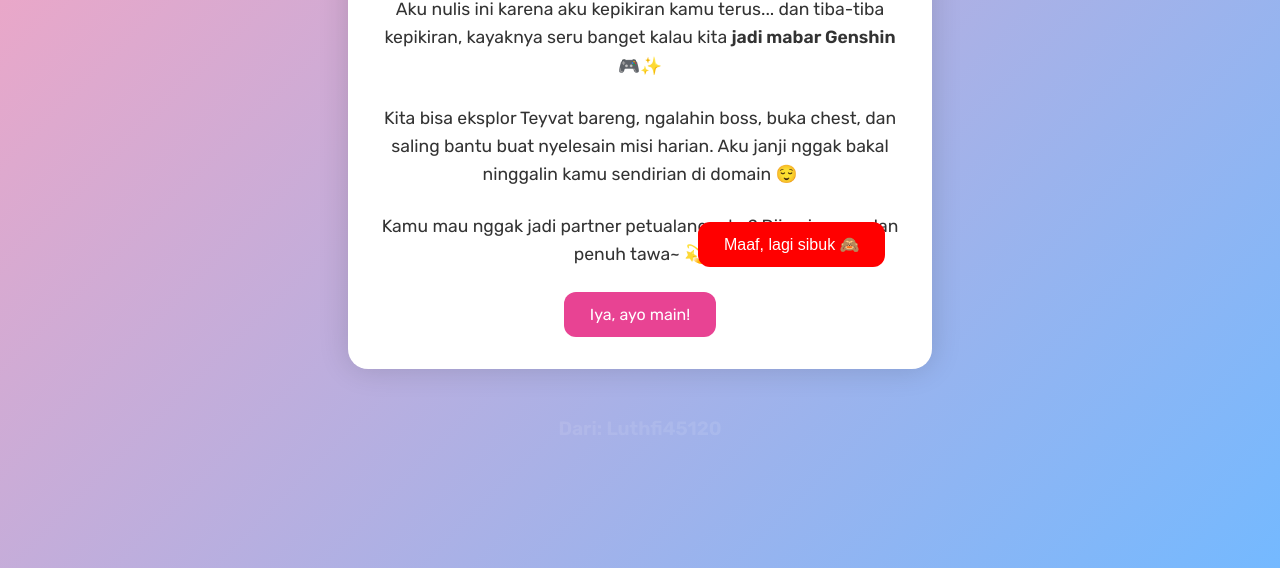
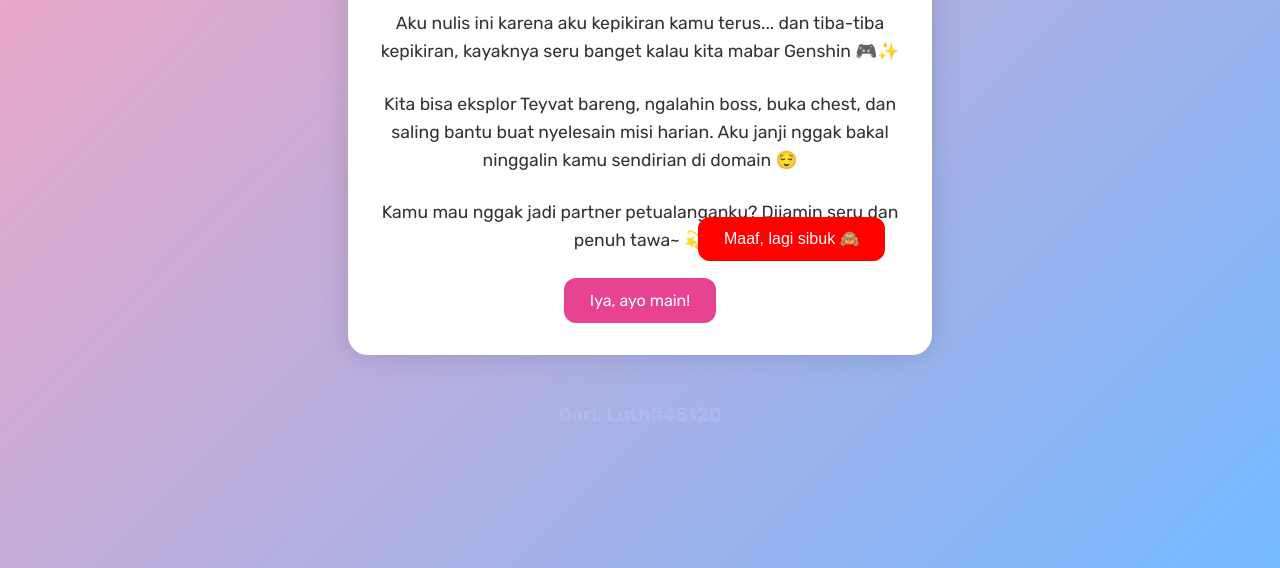
Before and after one commit to Luthfi45120/Undangan-for-indah, a plain HTML site: page index.html in a window 1280 px wide. Shown: the part 232-800 px from the top of the page. Drawn offline with Linux system fonts and the light colour scheme.

Commit message:
index.html

```diff
--- a/index.html
+++ b/index.html
@@ -114,7 +114,7 @@
   <div class="card">
     <h1>Hai, Indah Cantik 💖</h1>
     <p>
-      Aku nulis ini karena aku kepikiran kamu terus... dan tiba-tiba kepikiran, kayaknya seru banget kalau kita <strong>jadi mabar Genshin</strong> 🎮✨
+      Aku nulis ini karena aku kepikiran kamu terus... dan tiba-tiba kepikiran, kayaknya seru banget kalau kita mabar Genshin</strong> 🎮✨
     </p>
     <p>
       Kita bisa eksplor Teyvat bareng, ngalahin boss, buka chest, dan saling bantu buat nyelesain misi harian. Aku janji nggak bakal ninggalin kamu sendirian di domain 😌
```
